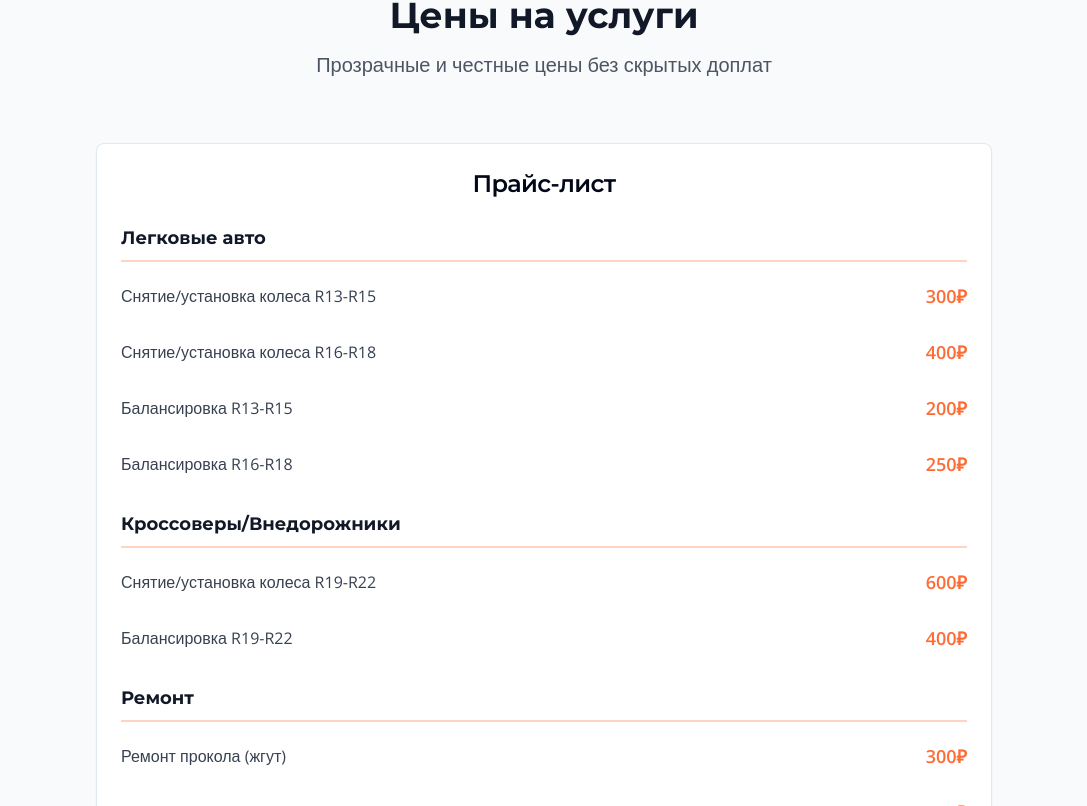
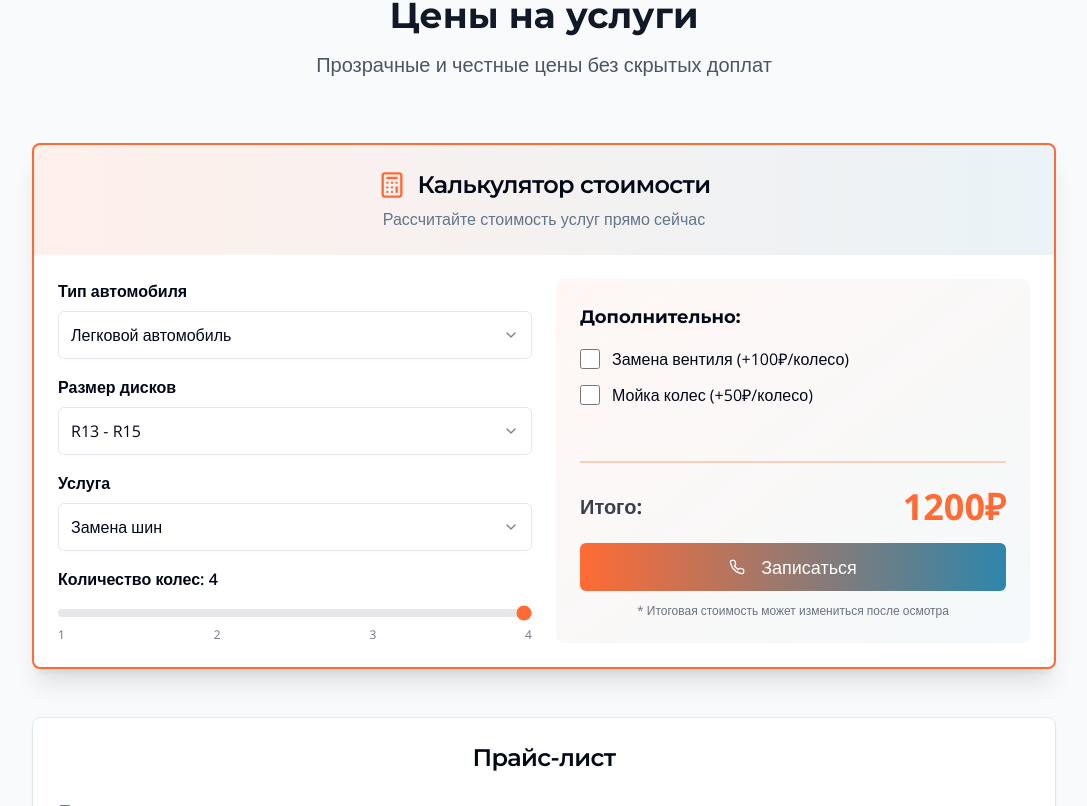
Before and after one commit to pr-poehali-dev/shinomontazh-site-creation, a React (Vite) app: page / in a window 1280 px wide. Shown: the part 3514-4320 px from the top of the page, without its empty margins (96-1183 px from the left). Built offline with nearby package versions, Linux system fonts and the light colour scheme.

Commit message:
Добавлено базовое подтверждение

```diff
--- a/src/pages/Index.tsx
+++ b/src/pages/Index.tsx
@@ -5,6 +5,7 @@ import { Input } from '@/components/ui/input';
 import { Label } from '@/components/ui/label';
 import { Textarea } from '@/components/ui/textarea';
 import { Badge } from '@/components/ui/badge';
+import { Select, SelectContent, SelectItem, SelectTrigger, SelectValue } from '@/components/ui/select';
 import Icon from '@/components/ui/icon';
 
 const Index = () => {
@@ -24,6 +25,15 @@ const Index = () => {
     rating: 5,
     message: ''
   });
+
+  const [calculator, setCalculator] = useState({
+    vehicleType: 'light',
+    wheelSize: 'r13-r15',
+    service: 'change',
+    wheelsCount: 4,
+    additionalServices: [] as string[]
+  });
+
   const observerRef = useRef<IntersectionObserver | null>(null);
 
   useEffect(() => {
@@ -58,6 +68,39 @@ const Index = () => {
 
   const scrollToTop = () => {
     window.scrollTo({ top: 0, behavior: 'smooth' });
+  };
+
+  const calculatePrice = () => {
+    let total = 0;
+    const { vehicleType, wheelSize, service, wheelsCount } = calculator;
+
+    if (service === 'change') {
+      if (vehicleType === 'light') {
+        if (wheelSize === 'r13-r15') total = 300;
+        else if (wheelSize === 'r16-r18') total = 400;
+      } else {
+        if (wheelSize === 'r19-r22') total = 600;
+      }
+    } else if (service === 'balance') {
+      if (vehicleType === 'light') {
+        if (wheelSize === 'r13-r15') total = 200;
+        else if (wheelSize === 'r16-r18') total = 250;
+      } else {
+        if (wheelSize === 'r19-r22') total = 400;
+      }
+    } else if (service === 'repair') {
+      total = 300;
+      return total;
+    }
+
+    total *= wheelsCount;
+
+    calculator.additionalServices.forEach(service => {
+      if (service === 'valve') total += 100 * wheelsCount;
+      if (service === 'wash') total += 50 * wheelsCount;
+    });
+
+    return total;
   };
 
   const services = [
@@ -432,7 +475,142 @@ const Index = () => {
             <h2 className="text-4xl font-bold text-gray-900 mb-4">Цены на услуги</h2>
             <p className="text-xl text-gray-600">Прозрачные и честные цены без скрытых доплат</p>
           </div>
-          <div className="max-w-4xl mx-auto">
+
+          <div className="max-w-5xl mx-auto mb-12">
+            <Card className="scroll-animate opacity-0 border-2 border-orange shadow-xl">
+              <CardHeader className="bg-gradient-to-r from-orange/10 to-blue/10">
+                <CardTitle className="text-2xl text-center flex items-center justify-center">
+                  <Icon name="Calculator" size={28} className="mr-3 text-orange" />
+                  Калькулятор стоимости
+                </CardTitle>
+                <CardDescription className="text-center text-base">
+                  Рассчитайте стоимость услуг прямо сейчас
+                </CardDescription>
+              </CardHeader>
+              <CardContent className="p-6">
+                <div className="grid md:grid-cols-2 gap-6">
+                  <div className="space-y-4">
+                    <div>
+                      <Label className="text-base font-semibold mb-2 block">Тип автомобиля</Label>
+                      <Select value={calculator.vehicleType} onValueChange={(value) => setCalculator({...calculator, vehicleType: value})}>
+                        <SelectTrigger className="h-12 text-base">
+                          <SelectValue />
+                        </SelectTrigger>
+                        <SelectContent>
+                          <SelectItem value="light">Легковой автомобиль</SelectItem>
+                          <SelectItem value="suv">Кроссовер/Внедорожник</SelectItem>
+                        </SelectContent>
+                      </Select>
+                    </div>
+
+                    <div>
+                      <Label className="text-base font-semibold mb-2 block">Размер дисков</Label>
+                      <Select value={calculator.wheelSize} onValueChange={(value) => setCalculator({...calculator, wheelSize: value})}>
+                        <SelectTrigger className="h-12 text-base">
+                          <SelectValue />
+                        </SelectTrigger>
+                        <SelectContent>
+                          {calculator.vehicleType === 'light' ? (
+                            <>
+                              <SelectItem value="r13-r15">R13 - R15</SelectItem>
+                              <SelectItem value="r16-r18">R16 - R18</SelectItem>
+                            </>
+                          ) : (
+                            <SelectItem value="r19-r22">R19 - R22</SelectItem>
+                          )}
+                        </SelectContent>
+                      </Select>
+                    </div>
+
+                    <div>
+                      <Label className="text-base font-semibold mb-2 block">Услуга</Label>
+                      <Select value={calculator.service} onValueChange={(value) => setCalculator({...calculator, service: value})}>
+                        <SelectTrigger className="h-12 text-base">
+                          <SelectValue />
+                        </SelectTrigger>
+                        <SelectContent>
+                          <SelectItem value="change">Замена шин</SelectItem>
+                          <SelectItem value="balance">Балансировка</SelectItem>
+                          <SelectItem value="repair">Ремонт прокола</SelectItem>
+                        </SelectContent>
+                      </Select>
+                    </div>
+
+                    <div>
+                      <Label className="text-base font-semibold mb-2 block">Количество колес: {calculator.wheelsCount}</Label>
+                      <input
+                        type="range"
+                        min="1"
+                        max="4"
+                        value={calculator.wheelsCount}
+                        onChange={(e) => setCalculator({...calculator, wheelsCount: parseInt(e.target.value)})}
+                        className="w-full h-2 bg-gray-200 rounded-lg appearance-none cursor-pointer accent-orange"
+                      />
+                      <div className="flex justify-between text-xs text-gray-500 mt-1">
+                        <span>1</span>
+                        <span>2</span>
+                        <span>3</span>
+                        <span>4</span>
+                      </div>
+                    </div>
+                  </div>
+
+                  <div className="bg-gradient-to-br from-orange/5 to-blue/5 rounded-lg p-6 flex flex-col justify-between">
+                    <div>
+                      <h3 className="text-lg font-bold mb-4">Дополнительно:</h3>
+                      <div className="space-y-3">
+                        <label className="flex items-center space-x-3 cursor-pointer">
+                          <input
+                            type="checkbox"
+                            className="w-5 h-5 text-orange border-gray-300 rounded focus:ring-orange"
+                            checked={calculator.additionalServices.includes('valve')}
+                            onChange={(e) => {
+                              if (e.target.checked) {
+                                setCalculator({...calculator, additionalServices: [...calculator.additionalServices, 'valve']});
+                              } else {
+                                setCalculator({...calculator, additionalServices: calculator.additionalServices.filter(s => s !== 'valve')});
+                              }
+                            }}
+                          />
+                          <span className="text-base">Замена вентиля (+100₽/колесо)</span>
+                        </label>
+                        <label className="flex items-center space-x-3 cursor-pointer">
+                          <input
+                            type="checkbox"
+                            className="w-5 h-5 text-orange border-gray-300 rounded focus:ring-orange"
+                            checked={calculator.additionalServices.includes('wash')}
+                            onChange={(e) => {
+                              if (e.target.checked) {
+                                setCalculator({...calculator, additionalServices: [...calculator.additionalServices, 'wash']});
+                              } else {
+                                setCalculator({...calculator, additionalServices: calculator.additionalServices.filter(s => s !== 'wash')});
+                              }
+                            }}
+                          />
+                          <span className="text-base">Мойка колес (+50₽/колесо)</span>
+                        </label>
+                      </div>
+                    </div>
+
+                    <div className="mt-6 pt-6 border-t-2 border-orange/30">
+                      <div className="flex justify-between items-center mb-4">
+                        <span className="text-xl font-bold text-gray-700">Итого:</span>
+                        <span className="text-4xl font-bold text-orange">{calculatePrice()}₽</span>
+                      </div>
+                      <Button size="lg" className="w-full bg-gradient-to-r from-orange to-blue hover:from-orange-dark hover:to-blue-dark text-white text-lg py-6">
+                        <Icon name="Phone" size={20} className="mr-2" />
+                        Записаться
+                      </Button>
+                      <p className="text-xs text-gray-500 text-center mt-3">
+                        * Итоговая стоимость может измениться после осмотра
+                      </p>
+                    </div>
+                  </div>
+                </div>
+              </CardContent>
+            </Card>
+          </div>
+          <div className="max-w-5xl mx-auto">
             <Card className="scroll-animate opacity-0">
               <CardHeader>
                 <CardTitle className="text-2xl text-center">Прайс-лист</CardTitle>
```
